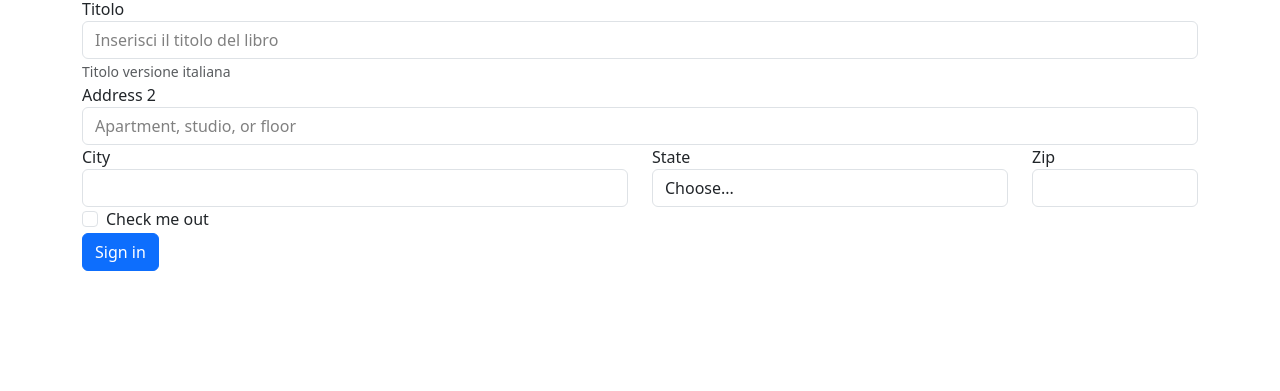
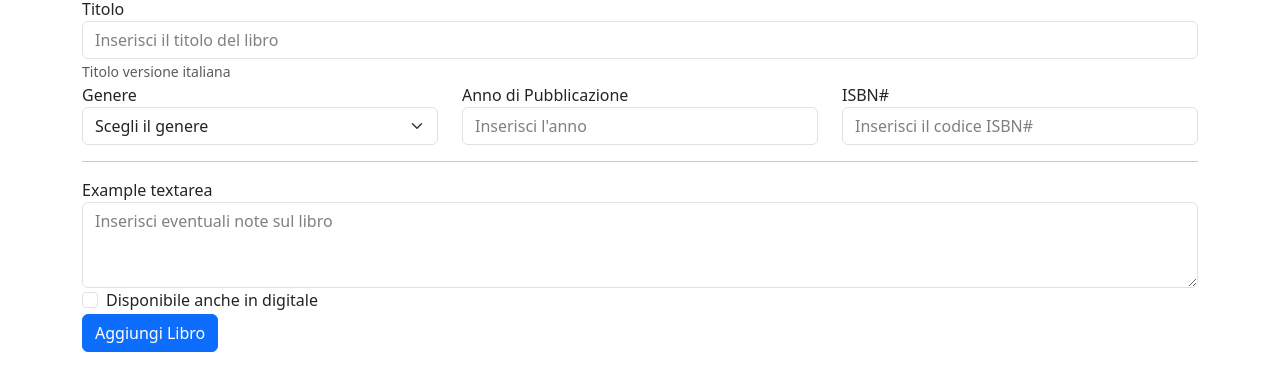
Before and after one commit to gabriele-chiocca/html-css-bootstrap-dashboard, a plain HTML site: page nuovolibro.html in a window 1280 px wide. Shown: the part 195-586 px from the top of the page. Drawn offline with nearby package versions, Linux system fonts and the light colour scheme.

Commit message:
Structure complete Form

```diff
--- a/nuovolibro.html
+++ b/nuovolibro.html
@@ -69,11 +69,11 @@
        <form>
         <div class="container">
          <div class="row">
-           <div class="form-group col-sm-6">
+           <div class="form-group col-6">
              <label for="nome">Nome autore</label>
              <input type="text" class="form-control" id="nome" placeholder="Inserisci nome autore">
            </div>
-           <div class="form-group col-sm-6">
+           <div class="form-group col-6">
              <label for="cognome">Cognome Autore</label>
              <input type="text" class="form-control" id="cognome" placeholder="Inserisci il cognome autore">
            </div>
@@ -83,36 +83,47 @@
            <input type="text" class="form-control" id="inputTitolo" placeholder="Inserisci il titolo del libro">
            <small id="TitoloHelp" class="form-text text-muted">Titolo versione italiana</small>
          </div>
-         <div class="form-group">
-           <label for="inputAddress2">Address 2</label>
-           <input type="text" class="form-control" id="inputAddress2" placeholder="Apartment, studio, or floor">
-         </div>
+
          <div class="row">
-           <div class="form-group col-md-6">
-             <label for="inputCity">City</label>
-             <input type="text" class="form-control" id="inputCity">
+           <div class="form-group col-md-4">
+            <label for="GenereSelection">Genere</label>
+            <select class="form-select" id="GenereSelection">
+            <option value="" selected disabled>Scegli il genere</option>
+             <option>Drama</option>
+             <option>Kpop</option>
+             <option>Funny</option>
+           </select>
            </div>
            <div class="form-group col-md-4">
-             <label for="inputState">State</label>
-             <select id="inputState" class="form-control">
-               <option selected>Choose...</option>
-               <option>...</option>
-             </select>
+             <label for="inputYear">Anno di Pubblicazione</label>
+             <input type="text" class="form-control" id="inputYear" placeholder="Inserisci l'anno">
            </div>
-           <div class="form-group col-md-2">
-             <label for="inputZip">Zip</label>
-             <input type="text" class="form-control" id="inputZip">
+           <div class="form-group col-md-4">
+             <label for="inputISBN">ISBN#</label>
+             <input type="text" class="form-control" id="inputISBN" placeholder="Inserisci il codice ISBN#">
            </div>
          </div>
+
+         <!-- Divisore -->
+         <hr>
+
+
+         <!-- Note Area -->
+        <div class="form-group">
+          <label for="exampleFormControlTextarea1">Example textarea</label>
+          <textarea class="form-control" id="exampleFormControlTextarea1" placeholder="Inserisci eventuali note sul libro" rows="3"></textarea>
+        </div>
+
+         <!-- Check & Button -->
          <div class="form-group">
            <div class="form-check">
              <input class="form-check-input" type="checkbox" id="gridCheck">
              <label class="form-check-label" for="gridCheck">
-               Check me out
+               Disponibile anche in digitale
              </label>
            </div>
          </div>
-         <button type="submit" class="btn btn-primary">Sign in</button>
+         <button type="submit" class="btn btn-primary">Aggiungi Libro</button>
          </div>
        </form>
 
```
